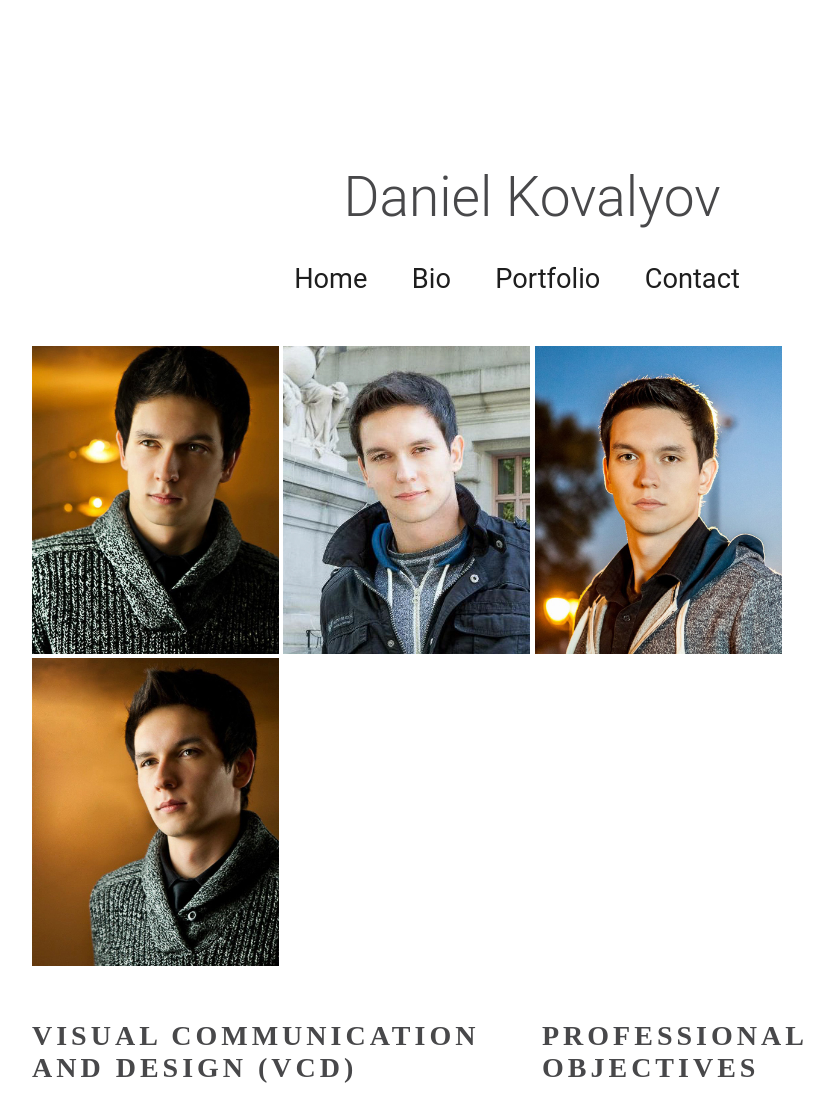
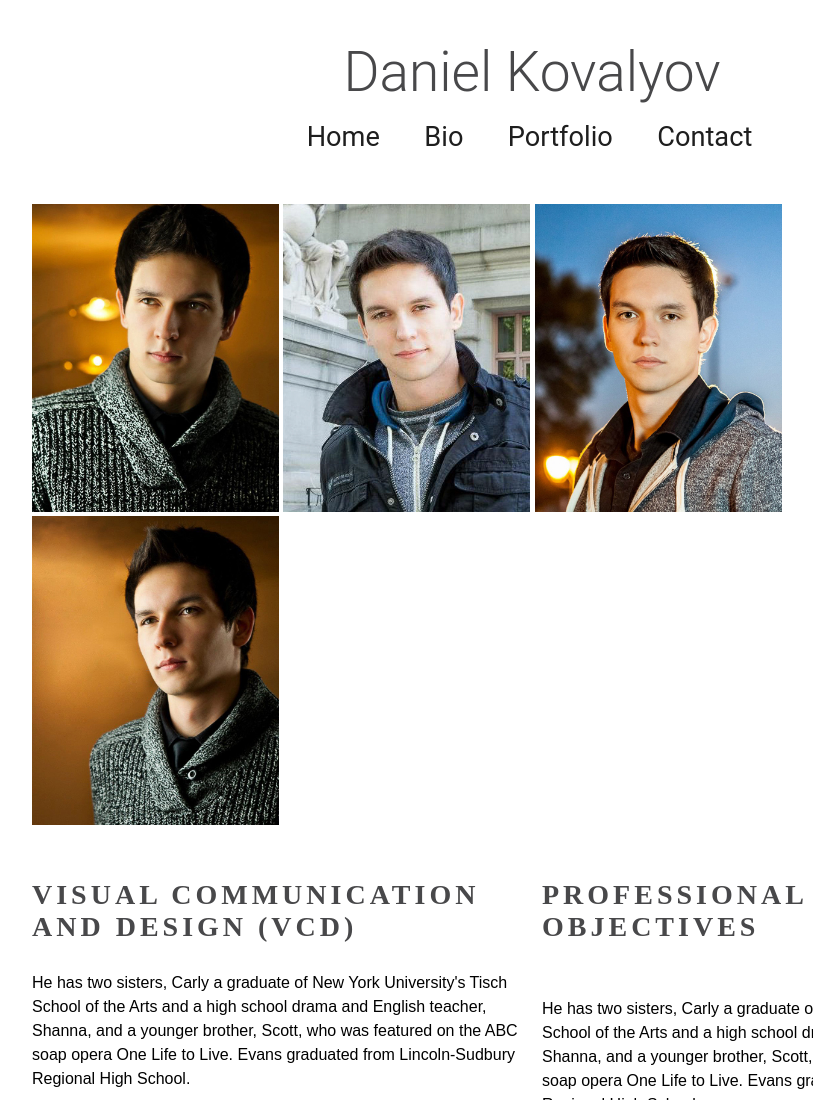
Before and after one commit to danielk7/p1-bio, a plain HTML site: page index.html in a window 1280 px wide. Shown: the top 1100 px of the page, without its empty margins (108-921 px from the left). Drawn offline with Linux system fonts and the light colour scheme; a web font is replaced by a local one.

Commit message:
Version 8
* Page alignment

```diff
--- a/css/styles.css
+++ b/css/styles.css
@@ -6,7 +6,7 @@ background-image:url("../img/bg.gif");
 img
 {
 content:icon;
-icon:url(../img/icon.ico);
+icon:; url(../img/icon.ico);
 }
 
 @import url(http://fonts.googleapis.com/css?family=Roboto:100);
@@ -18,9 +18,6 @@ html, body {
   height:100%;
 }
 
-body {
-  background: color white;
-}
 
 header:after{
   content:" ";
@@ -35,7 +32,7 @@ h1{
   font-weight:300;
   color:#48484A;
   text-align:center;
-  padding:3em 0px .3em 0px;
+  padding-top: 40px;
   margin:0;
 }
 nav {
@@ -55,7 +52,7 @@ nav {
 nav ul {
   margin:0;
   margin-top:0px;
-  margin-right:120px;
+  margin-right:95px;
   padding:40;
 }
 
--- a/index.html
+++ b/index.html
@@ -18,7 +18,7 @@
 	<div class="container">
 
 		<!-- First Band -->
-		<div class="grid_12 alpha">
+		<div class="grid_12">
 
 		<!-- Your Content -->
 			<header>
```
